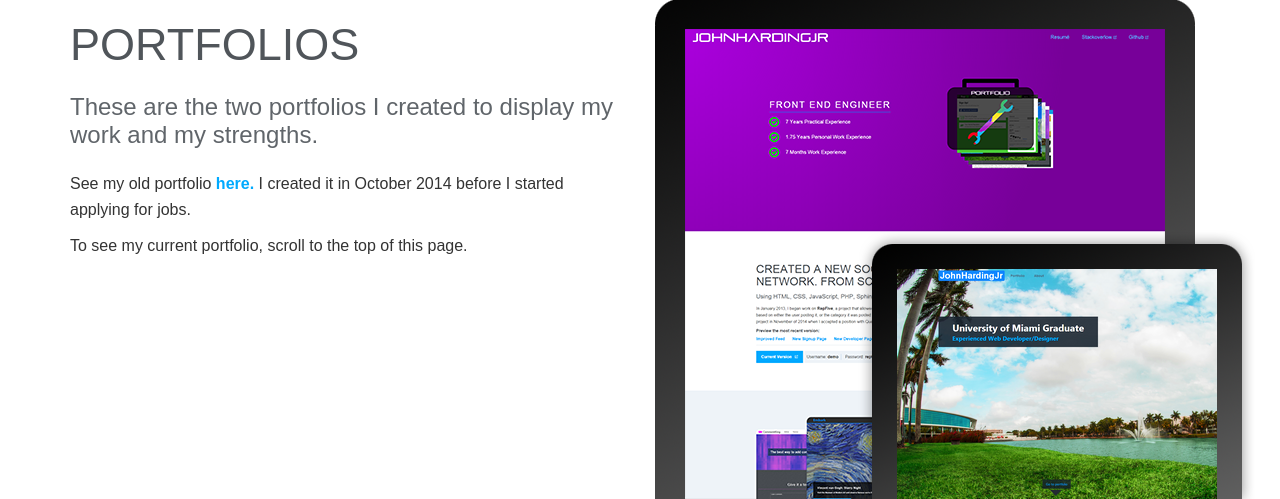
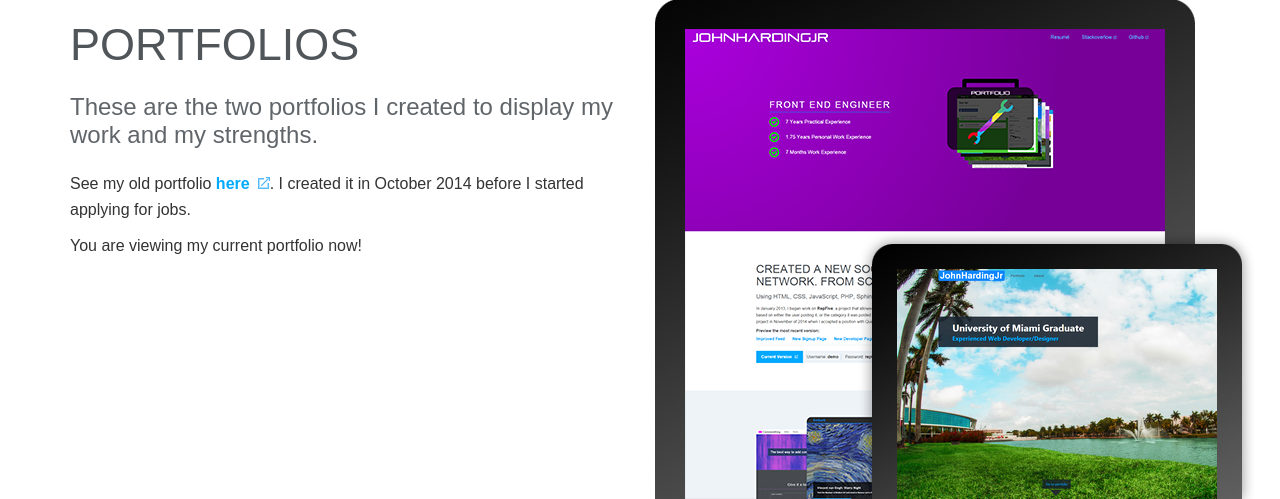
Before and after one commit to john-harding/portfolio, a PHP site: page / in a window 1280 px wide. Shown: the part 2306-2805 px from the top of the page. Run offline with PHP 8.4, Linux system fonts and the light colour scheme; some libraries are stand-ins or nearby versions.

Commit message:
update text, links

```diff
--- a/comment/index.php
+++ b/comment/index.php
@@ -12,14 +12,14 @@
 </head>
 <body>
 <div class="port-menu">
-<div class="ex-side-top">I have just started working on this project.</div>
+<div class="ex-side-top">Project has been put on hold.</div>
 <div class="ex-side-bot-outer">
 <div class="ex-side-ribbon"></div>
 <div class="ex-side-middle">Menu</div>
 <div class="ex-side-bottom">
 <div class="ex-page-info">
 <div class="ex-page-title">CommentKing</div>
-<div class="ex-page-descr">A free commenting system I have just started working on.</div>
+<div class="ex-page-descr">A free commenting system.</div>
 </div>
 <ul>
 	<li><a href="../repfive_index.php" class="direction-btn">Previous</a><a href="../developer.php" class="direction-btn">Next</a></li>
--- a/developer.php
+++ b/developer.php
@@ -24,7 +24,7 @@
 <div class="ex-side-bottom">
 <div class="ex-page-info">
 <div class="ex-page-title">RepFive Developer Page</div>
-<div class="ex-page-descr">The developer page for RepFive.  The actual repfive.com version will be updated to this in October 2014.</div>
+<div class="ex-page-descr">The developer page for RepFive.</div>
 </div>
 <ul>
 	<li><a href="/comment/" class="direction-btn">Previous</a><a href="/signup.php" class="direction-btn">Next</a></li>
--- a/index.php
+++ b/index.php
@@ -120,11 +120,11 @@
 			<h1>Portfolios</h1>
 			<h2>These are the two portfolios I created to display my work and my strengths.</h2>
 			<p>
-				See my old portfolio <a href="">here.</a>  I created it in October 2014 before I started
+				See my old portfolio <a href="http://www.servehappy.com/" target="_blank">here<span class="link-external-blue"></span></a>.  I created it in October 2014 before I started
 				applying for jobs.
 			</p>
 			<p>
-				To see my current portfolio, scroll to the top of this page.
+				You are viewing my current portfolio now!
 			</p>
 			</div>
 			<div class="col-lg-6">
@@ -181,7 +181,7 @@
 			</div>
 			<div class="col-lg-4">
 				<a class="outer-portfolio-image" href="http://www.servehappy.com" target="_blank">
-					<span>Old Portfolio</span>
+					<span>Old Portfolio<span class="link-external-blue"></span></span>
 					<img src="images/highlight-screenshots/portfolio.png" alt="Old Portfolio Preview">
 				</a>
 			</div>
--- a/js/scripts.js
+++ b/js/scripts.js
@@ -75,15 +75,15 @@
 		var currentPos = document.body.scrollTop || window.pageYOffset || document.documentElement.scrollTop;
 		var portObj = document.getElementById("section-3");
 		var elemHeight = portObj.getBoundingClientRect().top;
-		var goToHeight = elemHeight + currentPos - 69; // 69 is height of top header bar
+		var goToPos = elemHeight + currentPos - 69; // 69 is height of top header bar
 		var increment = 100;
 
-		if((currentPos + increment) < goToHeight)
+		if((currentPos + increment) < goToPos)
 		{
 			window.scrollTo( 0 , currentPos + increment );
 			setTimeout(function(){scrollToPortfolio();},30);
 		} else {
-			window.scrollTo( 0 , goToHeight );
+			window.scrollTo( 0 , goToPos );
 		}
 	}
 	document.getElementById("highlight-images").onclick = function(event){event.preventDefault();scrollToPortfolio();};
--- a/micro.php
+++ b/micro.php
@@ -14,7 +14,6 @@
 <ul>
 	<li><a href="/signup.php" class="direction-btn">Previous</a><a href="/project4.php" class="direction-btn">Next</a></li>
 	<li><a href="/">Portfolio Home</a></li>
-	<li><a href="http://www.repfive.com/john" target="_blank">RepFive.com<span class="link_external"></span></a></li>
 </ul>
 </div></div></div>
 <div class="top-bar"><div class="top-bar-inner"><div class="top-title"><img src="micro_logo.png" /></div></div></div>
--- a/repfive_index.php
+++ b/repfive_index.php
@@ -24,7 +24,7 @@
 <div class="ex-side-bottom">
 <div class="ex-page-info">
 <div class="ex-page-title">RepFive</div>
-<div class="ex-page-descr">A new social network I have created.  Follow users and categories.  Post in categories.  The actual repfive.com version will be updated to this in October 2014.</div>
+<div class="ex-page-descr">A new social network I have created.  Follow users and categories.  Post in categories.</div>
 </div>
 <ul>
 	<li><a href="/project4.php" class="direction-btn">Previous</a><a href="/comment/" class="direction-btn">Next</a></li>
--- a/signup.php
+++ b/signup.php
@@ -48,7 +48,7 @@
 <div class="ex-side-bottom">
 <div class="ex-page-info">
 <div class="ex-page-title">RepFive Sign Up Page</div>
-<div class="ex-page-descr">The sign up page for RepFive.  The actual repfive.com version will be updated to this in October 2014.</div>
+<div class="ex-page-descr">The sign up page for RepFive.</div>
 </div>
 <ul>
 	<li><a href="/developer.php" class="direction-btn">Previous</a><a href="/micro.php" class="direction-btn">Next</a></li>
```
Also changed, not shown: 1 other file.
